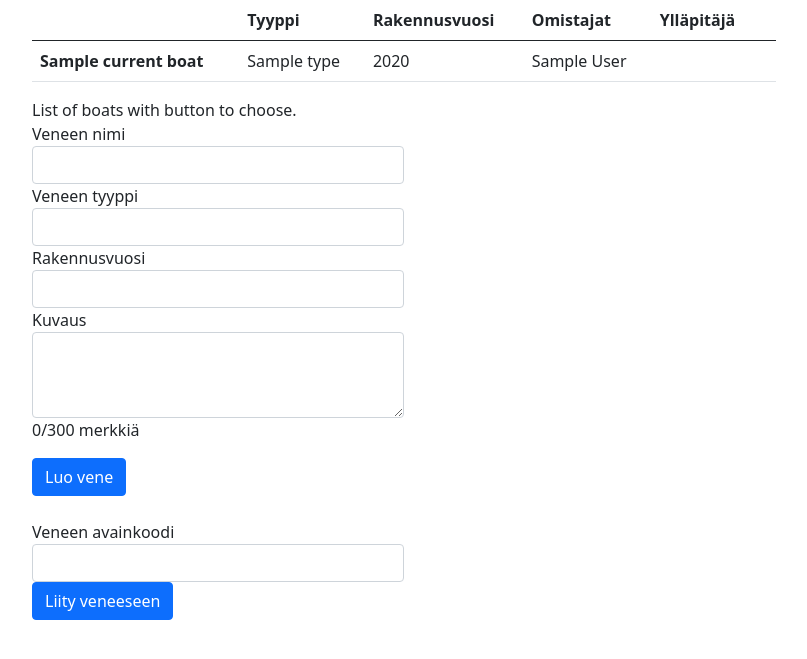
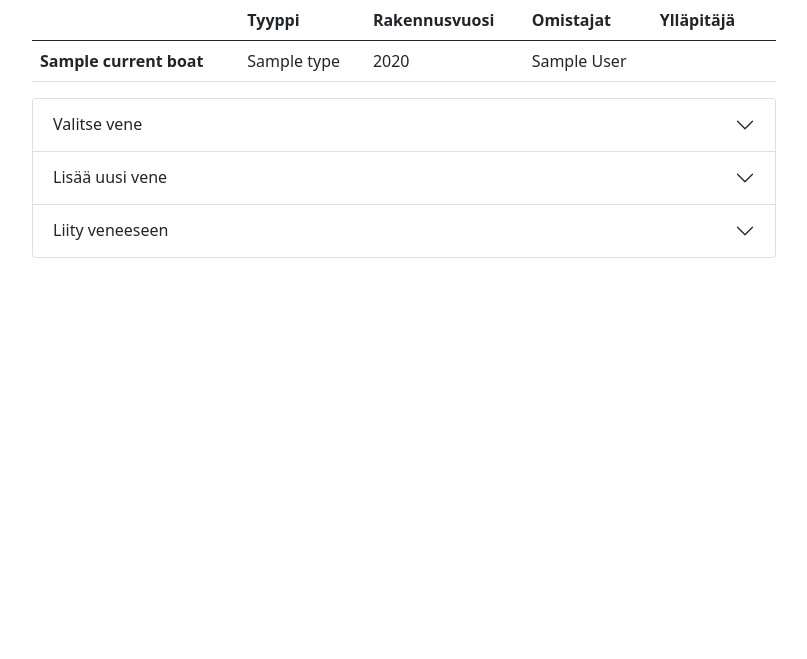
Before and after one commit to shlevanto/Kimppavene, a Flask app: template templates/boats.html in a window 1280 px wide. Shown: the part 87-746 px from the top of the page, without its empty margins (50-857 px from the left). Run offline with Flask 2, Linux system fonts and the light colour scheme; the template is opened without the code that fills it: most values are stand-ins (such as "Sample title", 1, 10 or a date in 2020).

Commit message:
moved boats page forms to accordion sections

```diff
--- a/templates/boats.html
+++ b/templates/boats.html
@@ -45,9 +45,29 @@
   </tbody>
 </table>
 
-List of boats with button to choose.
-<!-- Accordions for add boat and join boat -->
+<div class="accordion" id="accordionBoats">
 
+  <div class="accordion-item">
+    <h2 class="accordion-header" id="chooseBoat">
+      <button class="accordion-button collapsed" type="button" data-bs-toggle="collapse" data-bs-target="#collapseOne" aria-expanded="false" aria-controls="collapseOne">
+        Valitse vene
+      </button>
+    </h2>
+    <div id="collapseOne" class="accordion-collapse collapse" aria-labelledby="chooseBoat" data-bs-parent="#accordionBoats">
+      <div class="accordion-body">
+        Tähän tulee luettelo veneistäsi ja valintanappi jokaisen perään.
+      </div>
+    </div>
+  </div>
+
+  <div class="accordion-item">
+    <h2 class="accordion-header" id="addBoat">
+      <button class="accordion-button collapsed" type="button" data-bs-toggle="collapse" data-bs-target="#collapseTwo" aria-expanded="false" aria-controls="collapseTwo">
+        Lisää uusi vene
+      </button>
+    </h2>
+    <div id="collapseTwo" class="accordion-collapse collapse" aria-labelledby="addBoat" data-bs-parent="#accordionBoats">
+      <div class="accordion-body">
         <form action="/addboat" method="POST">
           <div class="form-group col-6">
             <label for="boat_name">Veneen nimi</label>
@@ -67,20 +87,29 @@ List of boats with button to choose.
             <p>
               <span id="charCount">0</span>/300 merkkiä
             </p>
-
             <script
               src="../static/js/charCount.js"
               textField="boat_description"
               charCount="charCount"
               max="300">
             </script>
-
           </div>
           <div class="form-group col-6">
-    <button type="submit" class="btn btn-primary">Luo vene</button>
+            <button type="submit" class="btn btn-primary">Lisää vene</button>
           </div>
         </form>
-<br/>
+      </div>
+    </div>
+  </div>
+
+  <div class="accordion-item">
+    <h2 class="accordion-header" id="joinBoat">
+      <button class="accordion-button collapsed" type="button" data-bs-toggle="collapse" data-bs-target="#collapseThree" aria-expanded="false" aria-controls="collapseThree">
+        Liity veneeseen
+      </button>
+    </h2>
+    <div id="collapseThree" class="accordion-collapse collapse" aria-labelledby="joinBoat" data-bs-parent="#accordionTransactions">
+      <div class="accordion-body">
         <form action="/joinboat" method="POST">
           <div class="form-group col-6">
             <label for="boat_name">Veneen avainkoodi</label>
@@ -90,5 +119,9 @@ List of boats with button to choose.
             <button type="submit" class="btn btn-primary">Liity veneeseen</button>
           </div>
         </form>
-</p>
+      </div>
+    </div>
+  </div>
+
+</div>
 {% endblock %}
```
Lines whose indentation alone changed are shown as unchanged.
